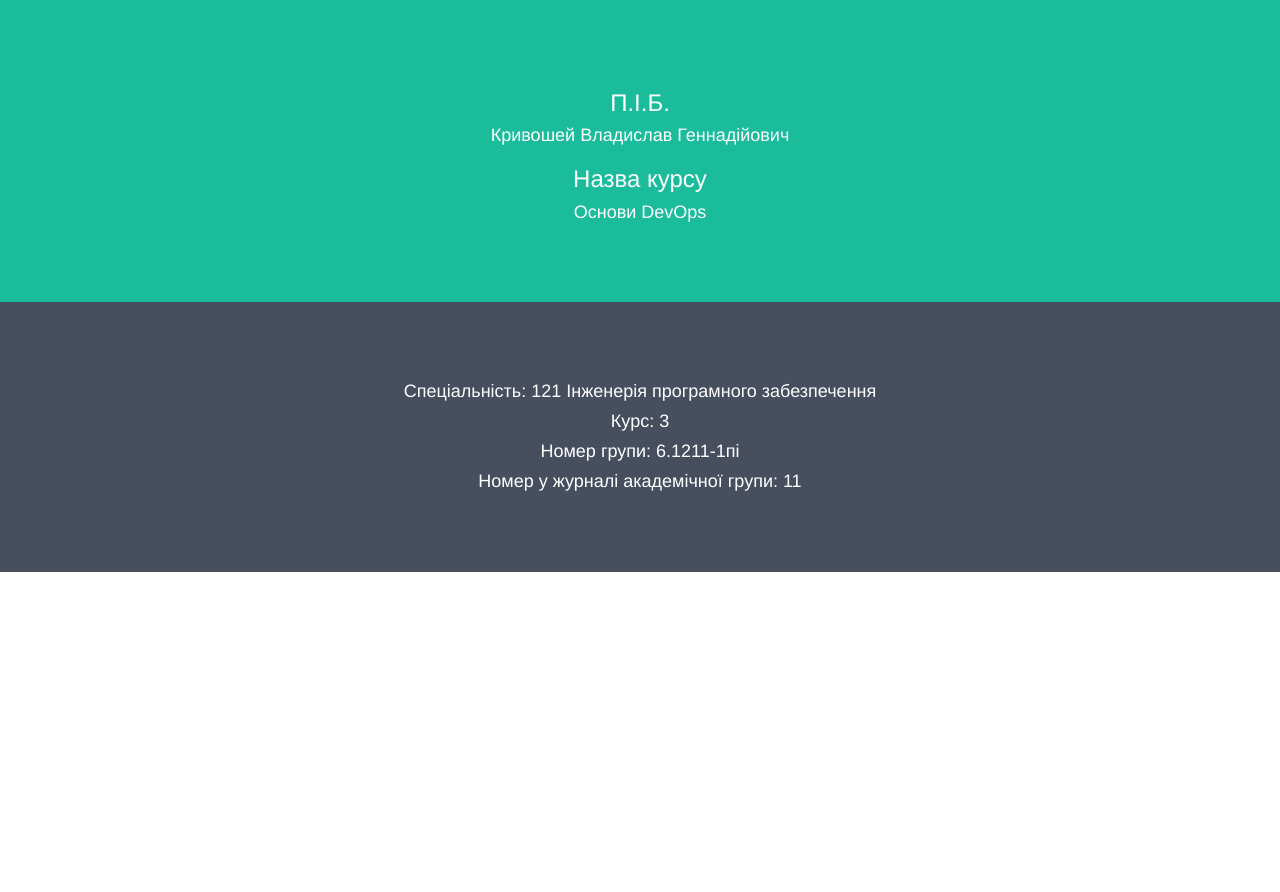
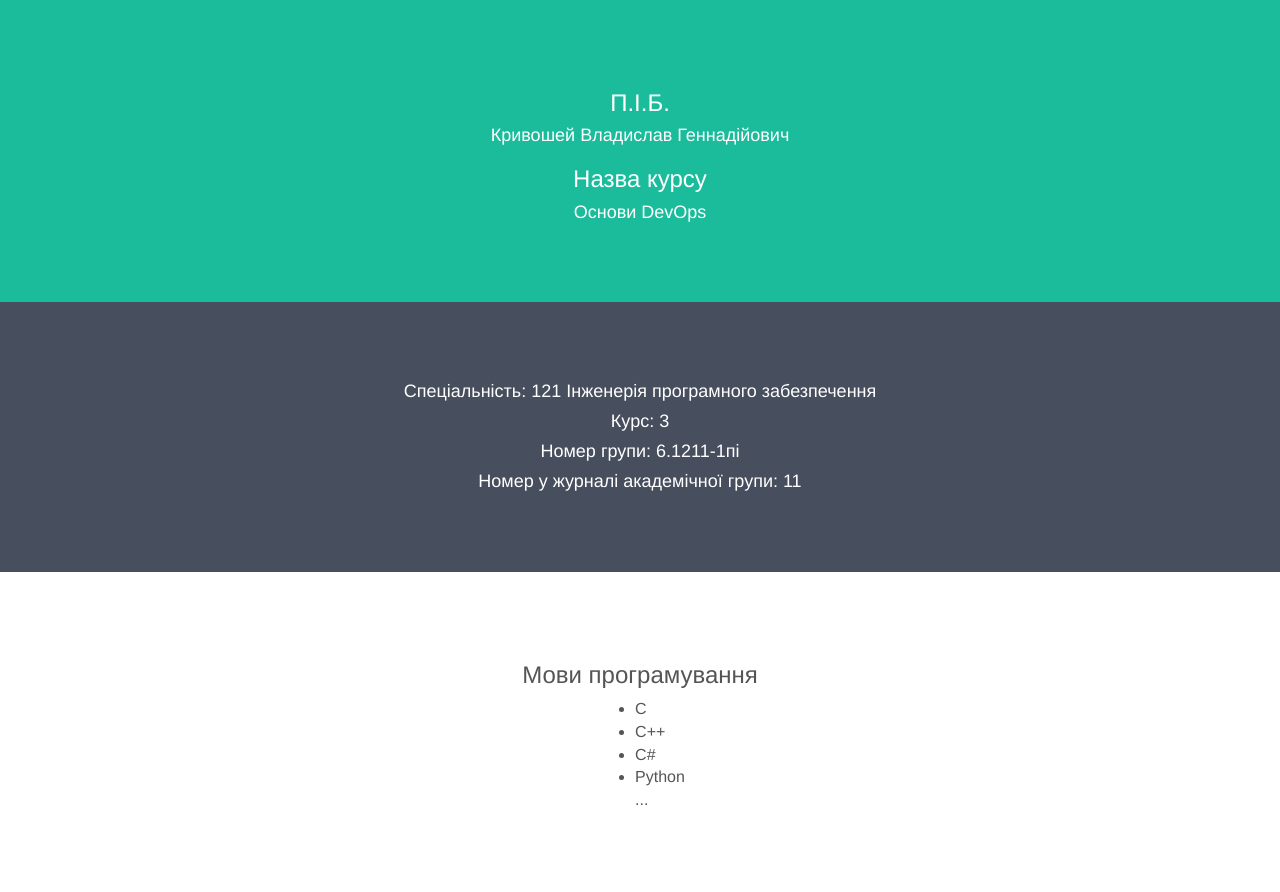
Before and after one commit to kryvoshej-vladislav/devops-lab4, a website: page public/index.html in a window 1280 px wide. Before the commit the page ends 800 px from the top, so only its background shows below. Drawn offline with nearby package versions, Linux system fonts and the light colour scheme.

Commit message:
first commit

```diff
--- a/public/index.html
+++ b/public/index.html
@@ -49,7 +49,7 @@
       <h4>Номер у журналі академічної групи: 11</h4>
     </div>
 
-    <!-- <div class="container-fluid bg-3 text-center">
+    <div class="container-fluid bg-3 text-center">
       <h3>Мови програмування</h3>
       <ul class="ul-container">
         <li>C</li>
@@ -59,6 +59,6 @@
         <li style="list-style-type: none;">...</li>
       </ul>
       </div>
-    </div> -->
+    </div>
   </body>
 </html>
```
